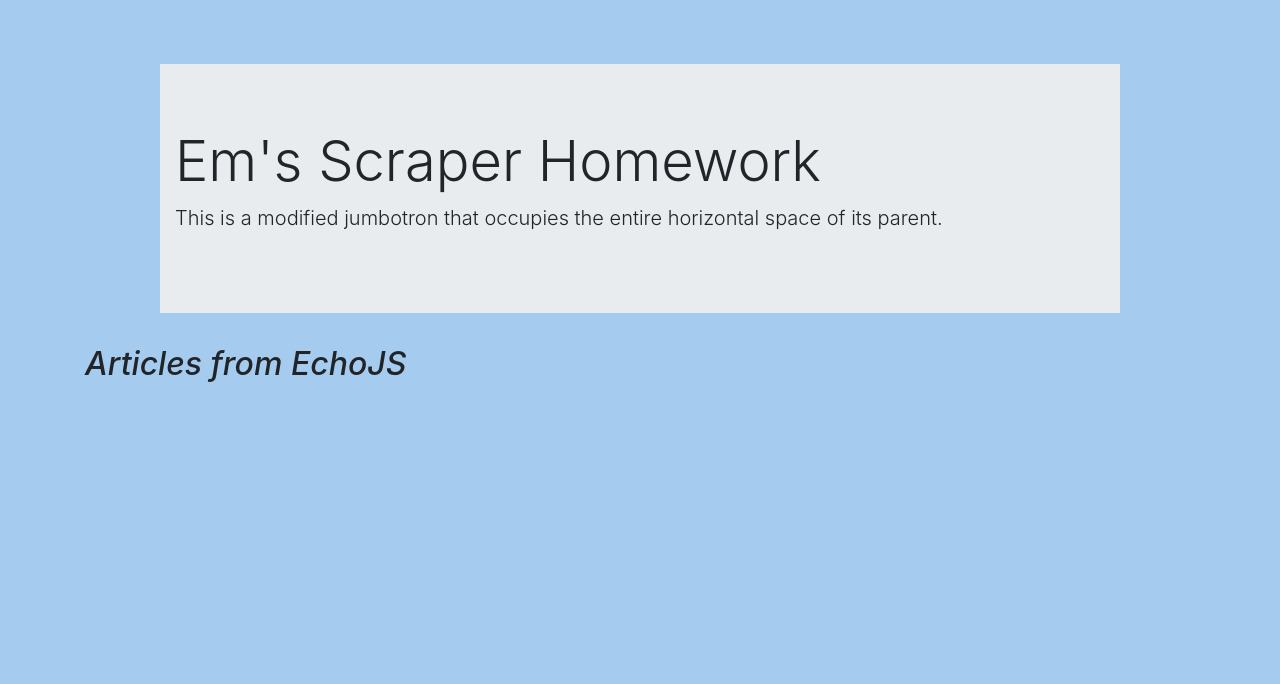
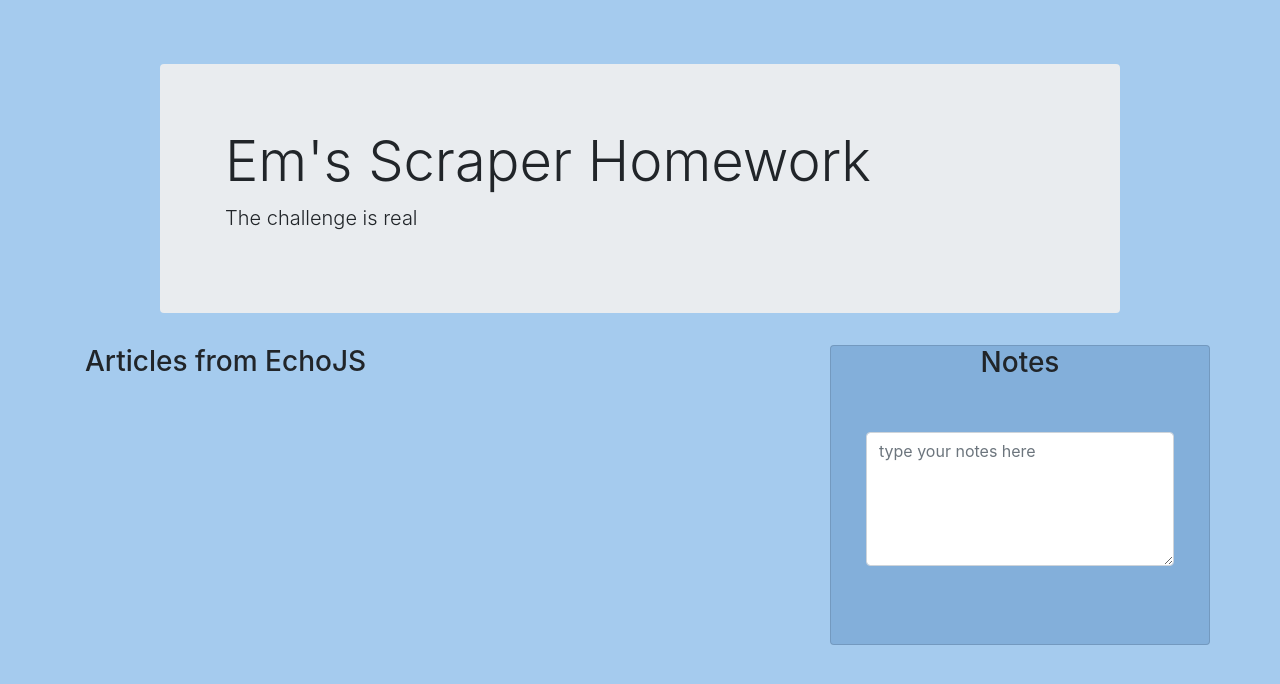
Before and after one commit to SanDiegoEMG/MongooseArticles, a website: page public/src/views/index.html in a window 1280 px wide. Drawn offline with nearby package versions, Linux system fonts and the light colour scheme; files that its build step writes are made by us from their sources; no server answers; files whose address does not match are found by name; a web font is replaced by a local one.

Commit message:
added some styling

```diff
--- a/public/src/css/style.css
+++ b/public/src/css/style.css
@@ -12,15 +12,27 @@
 #articles {
     display: inline-block;
     overflow: auto;
-    width: 60%;
+    /* width: 60%; */
     height: 700px;
+    margin-left: 5%;
 }
 
 #notes {
-    float: right;
-    width: 30%;
+    /* float: right; */
+    /* width: 30%;
+    margin-right: 5%; */
 }
 
+.card {
+    height: 300px;
+    background-color: rgb(131, 175, 218);
+}
+
+.jumbotron{
+    width: 100%;
+    padding-left: 50px;
+    padding-right: 50px;
+}
 
 
 /* textarea, input {
--- a/public/src/views/index.html
+++ b/public/src/views/index.html
@@ -14,19 +14,34 @@
 
 <body>
     <div id="wrapper">
-        <div class="jumbotron jumbotron-fluid">
+        <div class="jumbotron jumbotron-fluid rounded">
             <div class="container">
                 <h1 class="display-4">Em's Scraper Homework</h1>
-                <p class="lead">This is a modified jumbotron that occupies the entire horizontal space of its parent.</p>
+                <p class="lead">The challenge is real</p>
             </div>
         </div>
     </div>
 
     <div class="container">
-        <h2><i> Articles from EchoJS</i></h2>
-        <div id="articles"></div>
-        <div id="notes"></div>
+        <div class="row">
+            <div class="col-lg-7">
+                <h3> Articles from EchoJS</h3>
+                <div id="articles"></div>
+            </div>
+            <div class="col-lg-1"></div>
+
+            <div class="col-lg-4 card" id="notes"><h3 class="text-center texts">Notes</h3>
+                <div class="card-body form-group">
+                    <label for="noteBody"></label>
+                    <textarea class="form-control" id="noteBody" rows="5" placeholder="type your notes here"></textarea>
+                </div>
+            </div>
+        </div>
     </div>
+
+
+
+
 
     <script src="https://cdnjs.cloudflare.com/ajax/libs/jquery/3.2.1/jquery.min.js"></script>
     <script src="./src/js/app.js"></script>
```
